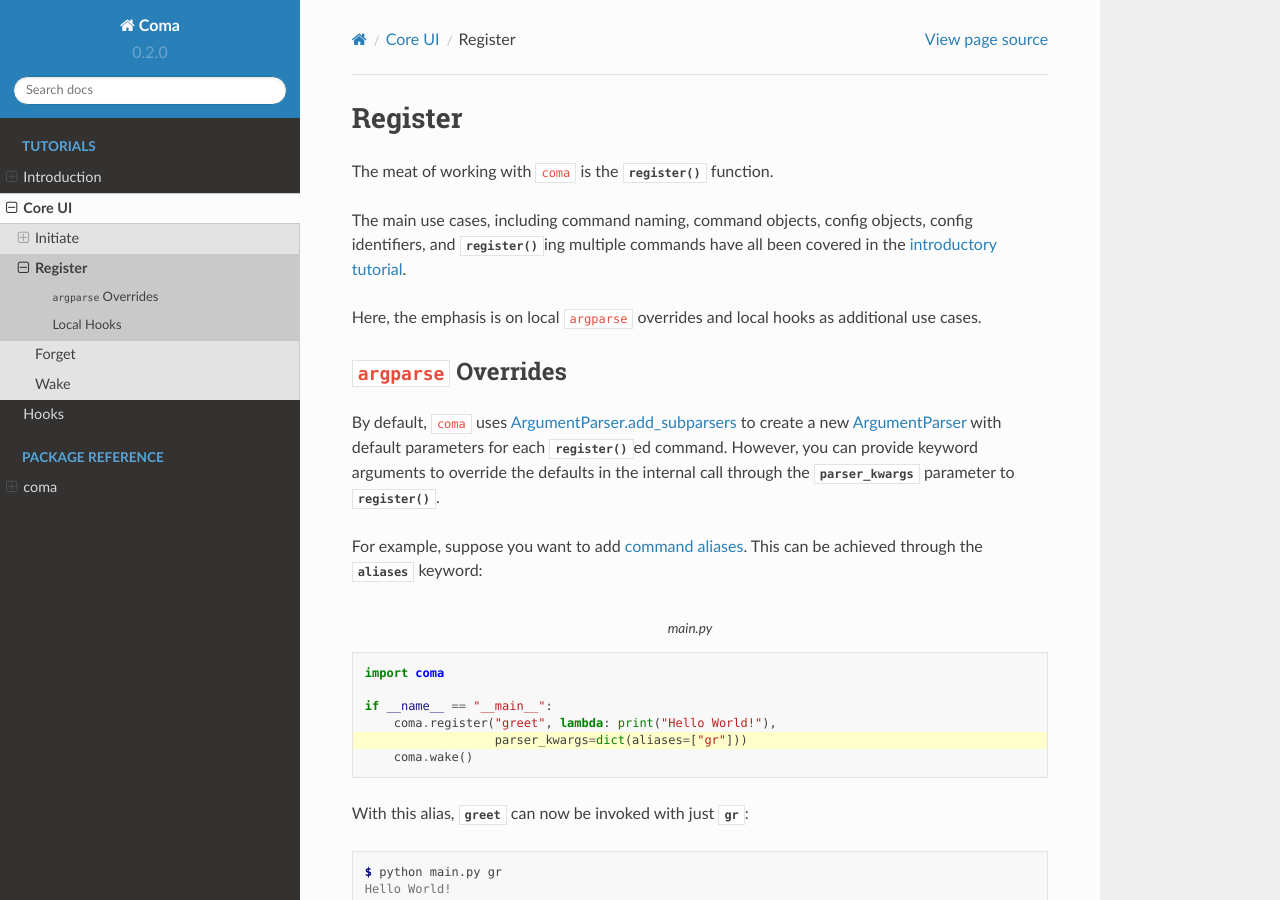
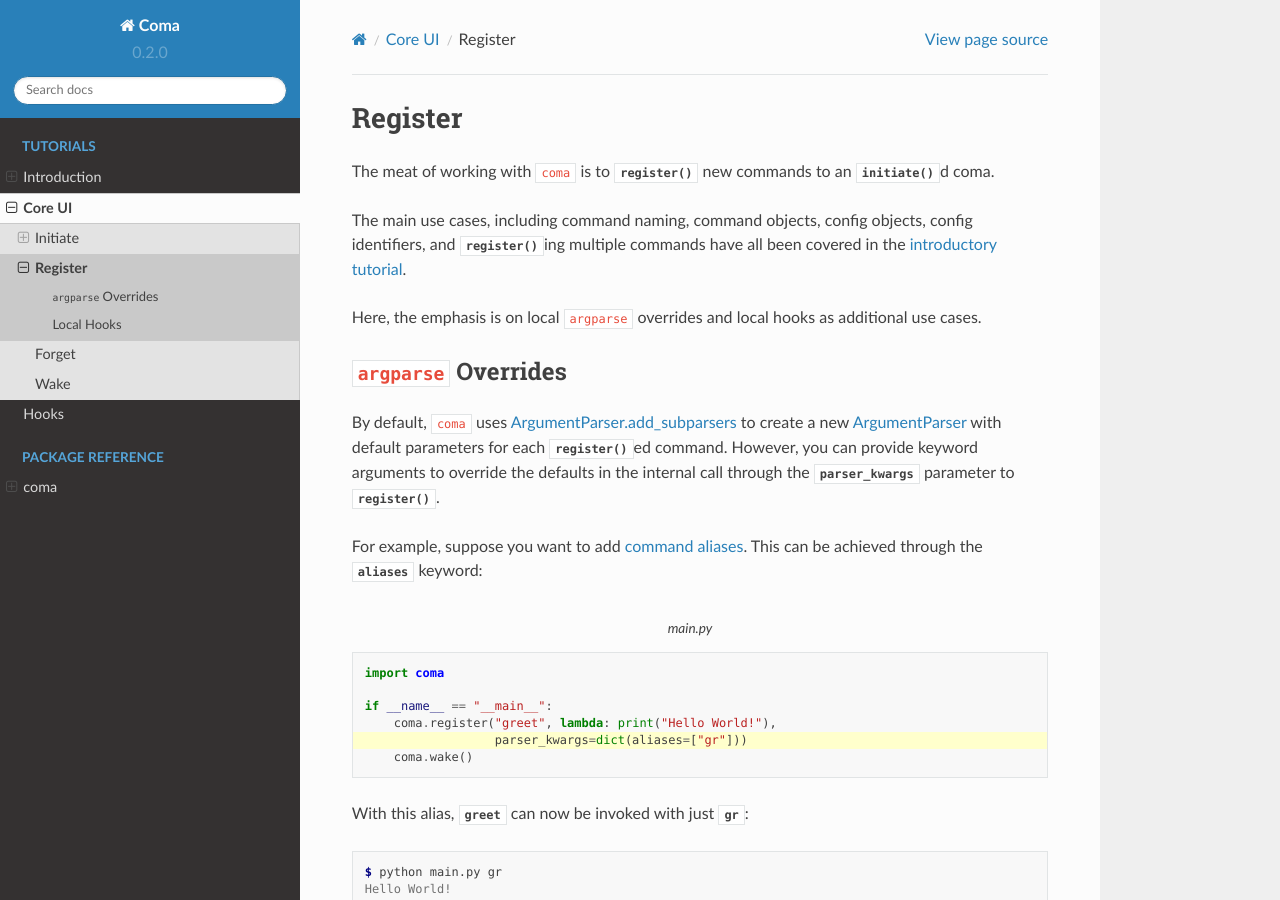
Before and after one commit to francois-rd/coma, a Sphinx documentation site: the page built from docs/source/tutorials/core/register.rst, in a window 1280 px wide and 900 px high. Built offline with Sphinx 7.4.7 and the Read the Docs theme 2.0.0, drawn with Linux system fonts in a browser that asks for light colours.

Commit message:
Fixed small typos.

```diff
--- a/docs/source/tutorials/core/initiate.rst
+++ b/docs/source/tutorials/core/initiate.rst
@@ -97,7 +97,7 @@ Notice how the :obj:`Receiver` config is :func:`~coma.core.register.register`\ e
 ``coma`` with this config so that it is (globally) supplied to all commands:
 
 .. code-block:: python
-    :emphasize-lines: 14, 15, 16
+    :emphasize-lines: 14-16
     :caption: main.py
 
     from dataclasses import dataclass
@@ -149,7 +149,7 @@ that the order of parameters to :obj:`greet` had to be swapped: :obj:`g, r` beca
 to bind configs to parameters differently by writing a custom :obj:`init_hook`:
 
 .. code-block:: python
-    :emphasize-lines: 13, 14, 15, 18
+    :emphasize-lines: 13-15, 18
     :caption: main.py
 
     from dataclasses import dataclass
--- a/docs/source/tutorials/core/register.rst
+++ b/docs/source/tutorials/core/register.rst
@@ -1,7 +1,8 @@
 Register
 ========
 
-The meat of working with ``coma`` is the :func:`~coma.core.register.register` function.
+The meat of working with ``coma`` is to :func:`~coma.core.register.register` new
+commands to an :func:`~coma.core.initiate.initiate`\ d coma.
 
 The main use cases, including command naming, command objects, config objects,
 config identifiers, and :func:`~coma.core.register.register`\ ing multiple
--- a/docs/source/tutorials/intro.rst
+++ b/docs/source/tutorials/intro.rst
@@ -54,7 +54,7 @@ In addition to anonymous functions, :obj:`command` can be any Python function:
         coma.register("greet", cmd)
         coma.wake()
 
-or any Python class with a no-parameter :obj:`run` method:
+or any Python class with a no-parameter :obj:`run()` method:
 
 .. code-block:: python
 
```
